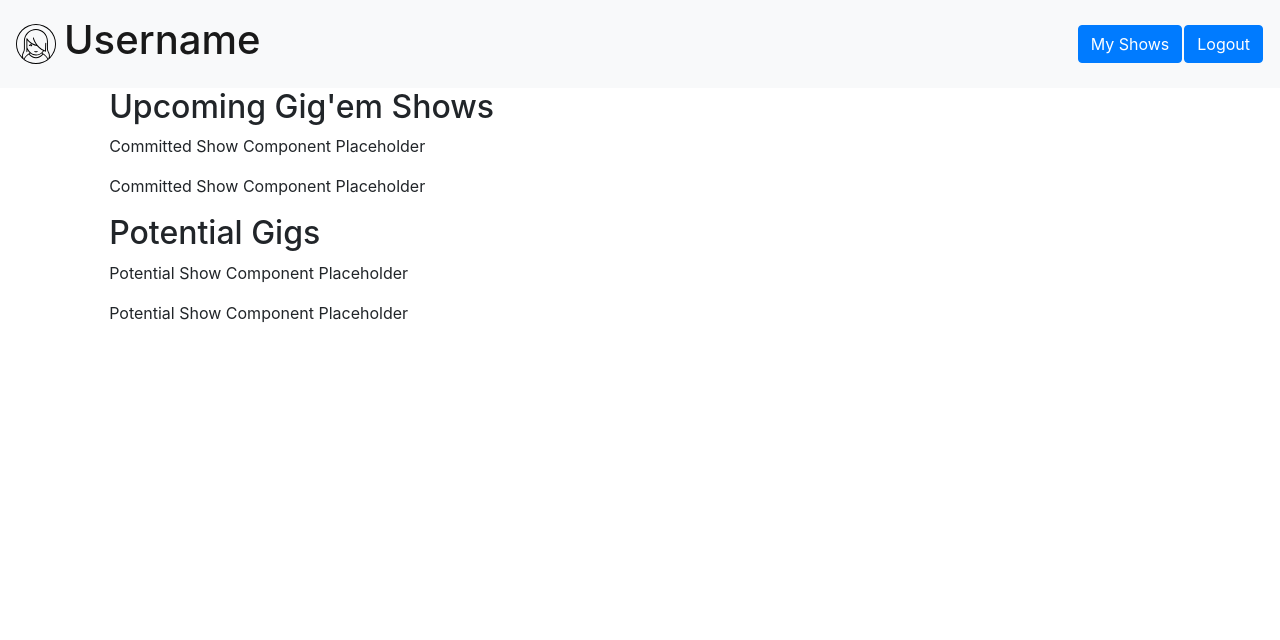
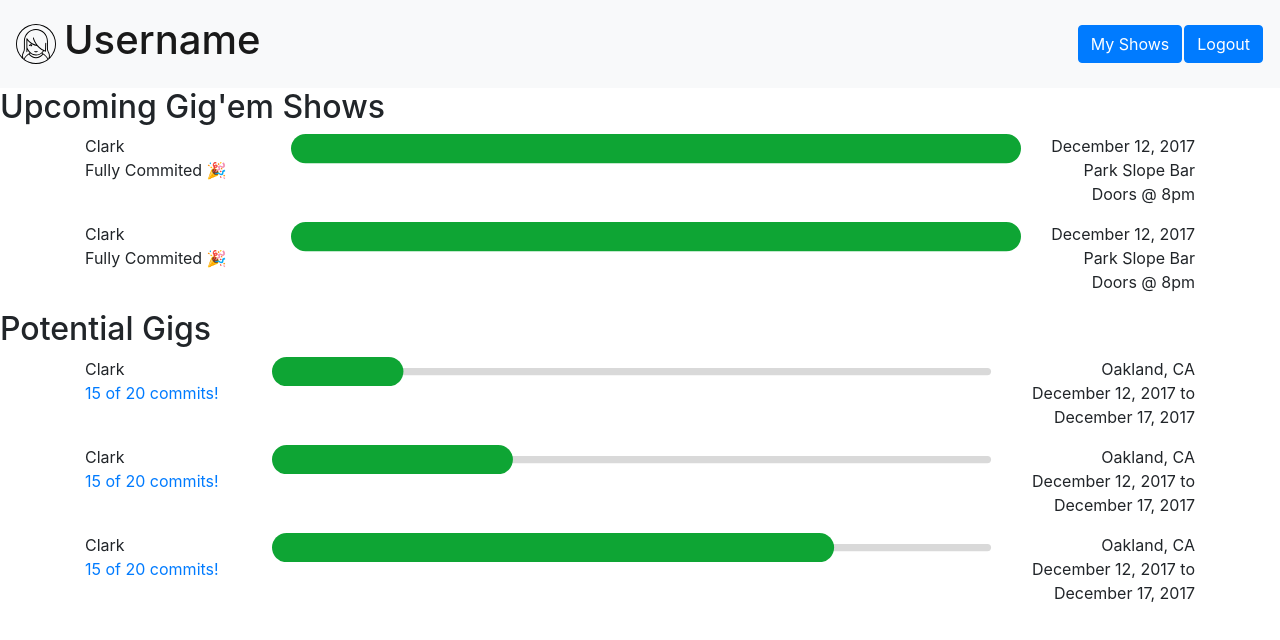
Before and after one commit to johntenezaca7/GigEm, a React (Create React App) app in the folder client/: page / in a window 1280 px wide. Shown: the top 640 px of the page. Built offline with nearby package versions, Linux system fonts and the light colour scheme; no server answers.

Commit message:
User dashboard rendering with some progress bars.

```diff
--- a/client/public/index.html
+++ b/client/public/index.html
@@ -19,6 +19,7 @@
       work correctly both with client-side routing and a non-root public URL.
       Learn how to configure a non-root public URL by running `npm run build`.
     -->
+
     <link rel="stylesheet" href="https://maxcdn.bootstrapcdn.com/bootstrap/4.0.0-beta.2/css/bootstrap.min.css" integrity="sha384-PsH8R72JQ3SOdhVi3uxftmaW6Vc51MKb0q5P2rRUpPvrszuE4W1povHYgTpBfshb" crossorigin="anonymous">
 
     <script src="https://code.jquery.com/jquery-3.2.1.slim.min.js" integrity="sha384-KJ3o2DKtIkvYIK3UENzmM7KCkRr/rE9/Qpg6aAZGJwFDMVNA/GpGFF93hXpG5KkN" crossorigin="anonymous"></script>
--- a/client/src/App.js
+++ b/client/src/App.js
@@ -6,7 +6,7 @@ import axios from 'axios';
 ///////////////////////////////
 
 import Navbar from './Components/Navbar'
-import BandProfile from './Components/BandProfile';
+// import BandProfile from './Components/BandProfile';
 import UserDashboard from './Components/UserDashboard';
 
 class App extends Component {
--- /dev/null
+++ b/client/src/Components/PotentialGig.jsx
@@ -0,0 +1,31 @@
+import React from 'react';
+import ProgressComponent from './ProgressComponent';
+
+export default class PotentialGig extends React.Component {
+    constructor(props) {
+        super(props);
+        this.state = {};
+    }
+
+    render() {
+        return (
+            <div className="container">
+                <div className="row">
+                    <div className="col align-self-start">
+                      Clark<br />
+                      <div className="text-primary">15 of 20 commits!</div>
+                    </div>
+                    <div className="col-lg-8 justify-content-md-center">
+                      <ProgressComponent percent={Math.floor(Math.random() * 100)} />
+                    </div>
+                    <div className="col col-md-auto align-self-end" align="right">
+                      Oakland, CA<br />
+                      December 12, 2017 to<br />
+                      December 17, 2017
+                    </div>
+                    </div>
+                </div>
+
+        )
+    }
+}
--- /dev/null
+++ b/client/src/Components/ProgressComponent.jsx
@@ -0,0 +1,23 @@
+import React from 'react';
+import { Line } from 'rc-progress';
+import 'rc-progress/assets/index.css';
+
+
+export default class ProgressComponent extends React.Component {
+  constructor(props) {
+    super(props)
+    this.state = {}
+  }
+
+
+    render() {
+      let containerStyle = {
+        width: '100',
+      };
+      return (
+        <div style={containerStyle}>
+          <Line percent={this.props.percent} strokeWidth="4" strokeColor={`#0ea534`} />
+        </div>
+      );
+  }
+}
--- /dev/null
+++ b/client/src/Components/UpcomingGig.jsx
@@ -0,0 +1,31 @@
+import React from 'react';
+import ProgressComponent from './ProgressComponent';
+
+export default class UpcomingGig extends React.Component {
+    constructor(props) {
+        super(props);
+        this.state = {};
+    }
+
+    render() {
+        return (
+            <div className="container">
+                <div className="row">
+                    <div className="col align-self-start">
+                      Clark<br />
+                      Fully Commited 🎉
+                    </div>
+                    <div className="col-lg-8 justify-content-md-center">
+                      <ProgressComponent percent={100} />
+                    </div>
+                    <div className="col col-md-auto align-self-end" align="right">
+                      December 12, 2017<br />
+                      Park Slope Bar<br />
+                      Doors @ 8pm
+                    </div>
+                    </div>
+                </div>
+
+        )
+    }
+}
--- a/client/src/Components/UserDashboard.jsx
+++ b/client/src/Components/UserDashboard.jsx
@@ -1,6 +1,7 @@
 import React from 'react';
 
-// import UpcomingGig from './Components/UpcomingGig';
+import UpcomingGig from './UpcomingGig';
+import PotentialGig from './PotentialGig';
 
 export default class UserDashboard extends React.Component {
     constructor(props) {
@@ -12,18 +13,19 @@ export default class UserDashboard extends React.Component {
       return (
         <div>
           <div className="row">
-            <div className="col-1">
+            {/* <div className="col">
+            </div> */}
+            <div className="col">
+              <h2>Upcoming Gig'em Shows</h2>
+                <p><UpcomingGig percent={100} /></p>
+                <p><UpcomingGig/></p>
+              <h2>Potential Gigs</h2>
+                <p><PotentialGig /></p>
+                <p><PotentialGig /></p>
+                <p><PotentialGig /></p>
             </div>
-            <div className="col-8">
-              <h2>Upcoming Gig'em Shows</h2>
-                <p>Committed Show Component Placeholder</p>
-                <p>Committed Show Component Placeholder</p>
-              <h2>Potential Gigs</h2>
-                <p>Potential Show Component Placeholder</p>
-                <p>Potential Show Component Placeholder</p>
-            </div>
-            <div className="col-1">
-            </div>
+            {/* <div className="col-1">
+            </div> */}
           </div>
         </div>
       )
```
Also changed, not shown: client/package.json (+7 -1 lines), package.json (+6 -1 lines), 2 other files (tests, documents, lock files or other folders).
